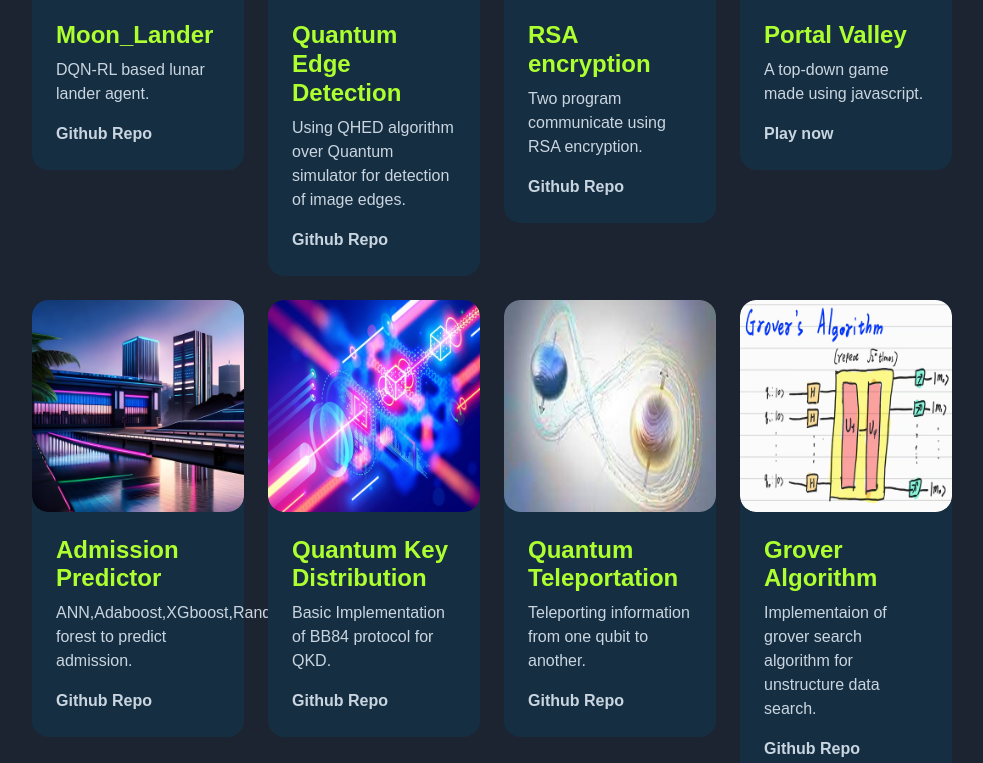
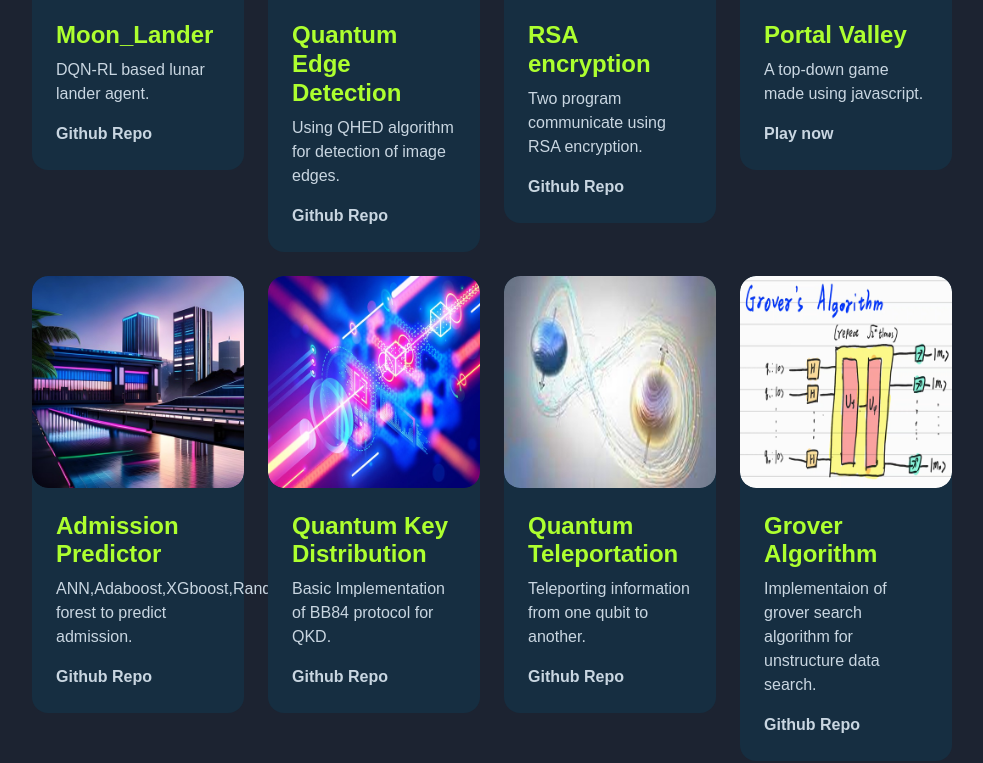
Before and after one commit to ka-us-tubh/portfolio, a plain HTML site: page index.html in a window 1280 px wide. Shown: the part 2070-2833 px from the top of the page, without its empty margins (268-1251 px from the left). Drawn offline with Linux system fonts and the light colour scheme; a web font is replaced by a local one.

Commit message:
Update index.html

```diff
--- a/index.html
+++ b/index.html
@@ -350,7 +350,7 @@
                 <div class="card-custom-content p-4">
                   <h4>Quantum Edge Detection</h4>
                   <p>
-                    Using QHED algorithm over Quantum simulator for detection of image edges.
+                    Using QHED algorithm for detection of image edges.
                   </p>
                   <a href="https://github.com/ka-us-tubh/Demonstration-of-quantum-hadamard-edge-detection" class="link-custom">Github Repo</a>
                 </div>
```
